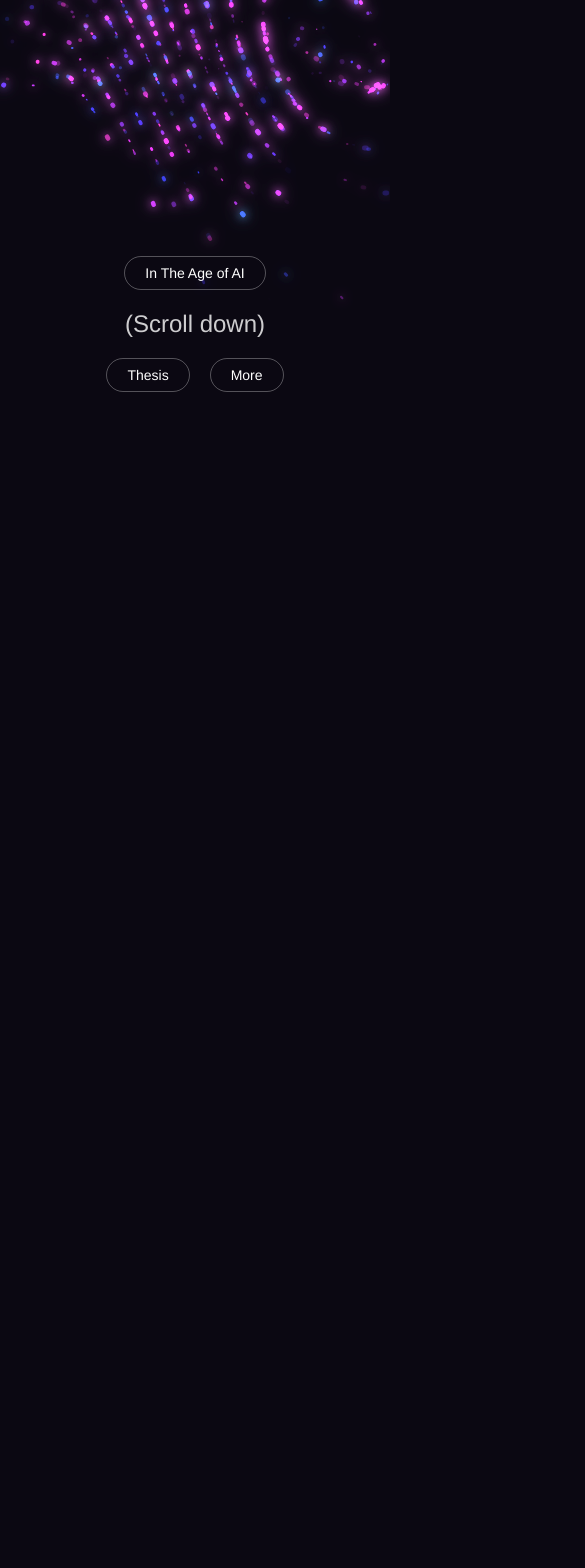
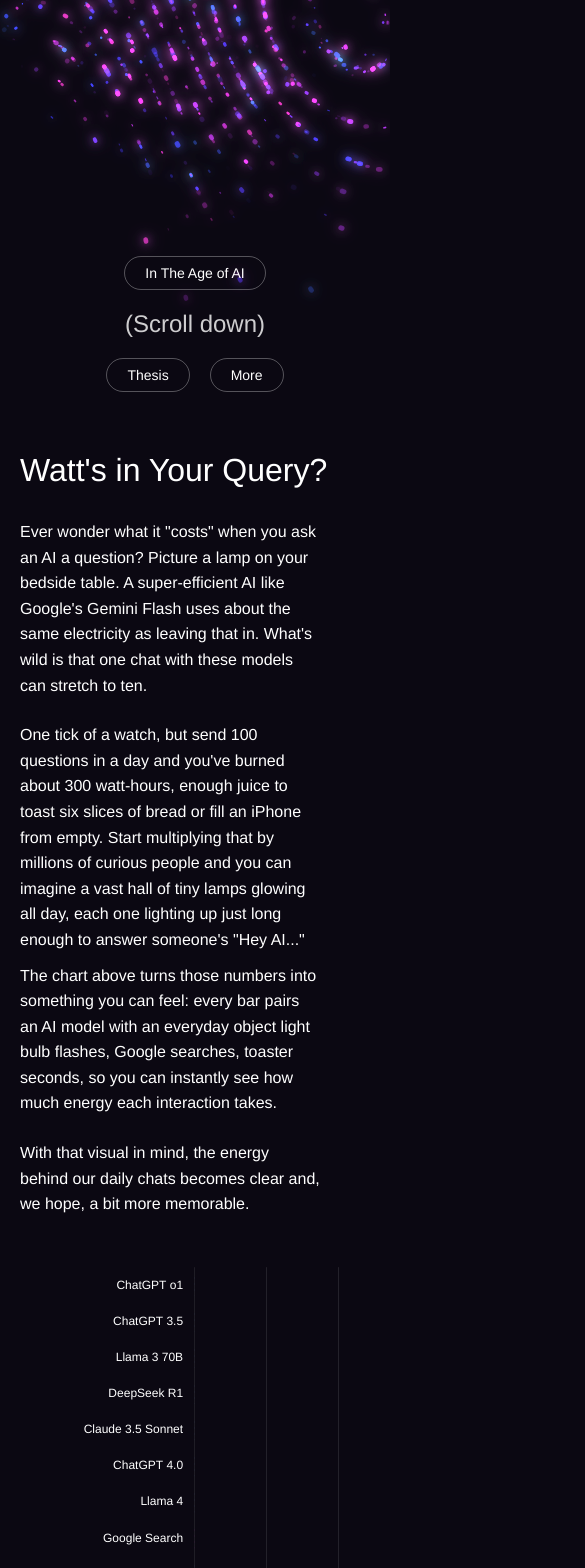
Before and after one commit to ianyyu/MasterThesis, a Vue app: page / in a window 390 px wide. Shown: the part 432-2000 px from the top of the page, 585 px wide, since content can reach past the window. Before the commit the page ends 844 px from the top, so only its background shows below. Built offline with nearby package versions, Linux system fonts and the light colour scheme.

Commit message:
adding Charts

```diff
--- a/index.html
+++ b/index.html
@@ -4,7 +4,7 @@
     <meta charset="UTF-8" />
     <link rel="icon" type="image/svg+xml" href="/vite.svg" />
     <meta name="viewport" content="width=device-width, initial-scale=1.0" />
-    <title>Ambient Background</title>
+    <title>In the Age of AI</title>
   </head>
   <body>
     <div id="app"></div>
--- a/package.json
+++ b/package.json
@@ -9,6 +9,7 @@
     "preview": "vite preview"
   },
   "dependencies": {
+    "chart.js": "^4.4.9",
     "vue": "^3.4.15"
   },
   "devDependencies": {
--- a/src/App.vue
+++ b/src/App.vue
@@ -1,11 +1,13 @@
 <template>
   <div class="app">
     <HeroSection />
+    <Introduction />
   </div>
 </template>
 
 <script setup>
 import HeroSection from './components/HeroSection.vue'
+import Introduction from './components/Introduction.vue'
 </script>
 
 <style>
@@ -22,11 +24,8 @@
   padding: 0;
 }
 
-html, body {
-  overflow: hidden;
-  height: 100%;
-  margin: 0;
-  padding: 0;
+html {
+  scroll-behavior: smooth;
 }
 
 body {
@@ -38,10 +37,8 @@
 }
 
 .app {
-  width: 100vw;
-  height: 100vh;
-  overflow: hidden;
-  position: fixed;
+  width: 100%;
+  height: 100%;
 }
 
 main {
--- /dev/null
+++ b/src/components/EnergyChart.vue
@@ -0,0 +1,219 @@
+<template>
+  <div class="chart-wrapper" ref="chartWrapper">
+    <canvas ref="chartCanvas"></canvas>
+  </div>
+</template>
+
+<script setup>
+import { ref, onMounted, onBeforeUnmount } from 'vue';
+import Chart from 'chart.js/auto';
+
+const chartWrapper = ref(null);
+const chartCanvas = ref(null);
+let chart = null;
+let animationFrameId = null;
+let lastProgress = 0;
+
+let lastScrollY = 0;
+let scrollVelocity = 0;
+let lastScrollTime = Date.now();
+
+const createDotPattern = (color) => {
+  const patternCanvas = document.createElement('canvas');
+  const patternContext = patternCanvas.getContext('2d');
+  const size = 6;
+  const dotSize = 2.5;
+
+  patternCanvas.width = size;
+  patternCanvas.height = size;
+
+  patternContext.fillStyle = 'transparent';
+  patternContext.fillRect(0, 0, size, size);
+
+  patternContext.fillStyle = color;
+  patternContext.beginPath();
+  patternContext.arc(size/2, size/2, dotSize/2, 0, Math.PI * 2);
+  patternContext.fill();
+
+  return patternCanvas;
+};
+
+const actualData = [2.9, 0.54, 3.24, 1.7, 0.46, 0.27, 0.81, 1.0, 0.30, 0.17];
+const labels = ['ChatGPT 3.5', 'ChatGPT 4.0', 'ChatGPT o1', 'Llama 3 70B', 'Llama 4', 'Gemini 1.5 Pro', 'Claude 3.5 Sonnet', 'DeepSeek R1', 'Google Search', '1min use of LED light bulb'];
+
+const combinedData = labels.map((label, index) => ({
+  label,
+  value: actualData[index]
+}));
+
+combinedData.sort((a, b) => b.value - a.value);
+
+const sortedLabels = combinedData.map(item => item.label);
+const sortedData = combinedData.map(item => item.value);
+
+const lerp = (start, end, t) => {
+  return start * (1 - t) + end * t;
+};
+
+const updateChartValues = (progress) => {
+  const currentTime = Date.now();
+  const timeDelta = currentTime - lastScrollTime;
+
+  // Calculate adaptive smoothing based on scroll velocity
+  // Faster scrolling = less smoothing = faster animation
+  const velocityFactor = Math.min(1, Math.abs(scrollVelocity) / 50); // Normalize velocity
+  const smoothingFactor = lerp(0.05, 0.3, velocityFactor); // Smoothing range from 0.05 (slow) to 0.3 (fast)
+
+  const smoothProgress = lerp(lastProgress, progress, smoothingFactor);
+  lastProgress = smoothProgress;
+
+  chart.data.datasets[0].data = sortedData.map(value => value * smoothProgress);
+  chart.update('none');
+
+  if (Math.abs(progress - smoothProgress) > 0.001) {
+    animationFrameId = requestAnimationFrame(() => updateChartValues(progress));
+  }
+};
+
+const handleScroll = () => {
+  const currentScroll = window.scrollY;
+  const currentTime = Date.now();
+  const timeDelta = currentTime - lastScrollTime;
+
+  // Calculate scroll velocity (pixels per millisecond)
+  scrollVelocity = (currentScroll - lastScrollY) / Math.max(1, timeDelta);
+
+  lastScrollY = currentScroll;
+  lastScrollTime = currentTime;
+};
+
+const animateChart = (entries) => {
+  const [entry] = entries;
+
+  // Reset when out of view
+  if (!entry.isIntersecting || !chart) {
+    lastProgress = 0;
+    if (chart) {
+      chart.data.datasets[0].data = Array(sortedLabels.length).fill(0);
+      chart.update('none');
+    }
+    return;
+  }
+
+  // Cancel any ongoing animation
+  if (animationFrameId) {
+    cancelAnimationFrame(animationFrameId);
+  }
+
+  // Calculate progress based on how far the element is through the viewport
+  const rect = entry.boundingClientRect;
+  const viewportHeight = window.innerHeight;
+  const progress = 1 - (rect.top / (viewportHeight - rect.height));
+
+  // Clamp progress between 0 and 1
+  const clampedProgress = Math.min(1, Math.max(0, progress));
+
+  animationFrameId = requestAnimationFrame(() => updateChartValues(clampedProgress));
+};
+
+onMounted(() => {
+  const ctx = chartCanvas.value.getContext('2d');
+
+  // Add scroll listener
+  window.addEventListener('scroll', handleScroll, { passive: true });
+
+  const purplePattern = ctx.createPattern(createDotPattern('#ff00ff'), 'repeat');
+  const bluePattern = ctx.createPattern(createDotPattern('#6083FF'), 'repeat');
+
+  const chartData = {
+    labels: sortedLabels,
+    datasets: [{
+      data: Array(sortedLabels.length).fill(0),
+      backgroundColor: sortedLabels.map(label =>
+        label === '1min use of LED light bulb' || label === 'Google Search'
+          ? purplePattern
+          : bluePattern
+      ),
+      borderColor: 'transparent',
+      borderWidth: 0,
+      borderRadius: 4,
+      barThickness: 20,
+    }]
+  };
+
+  chart = new Chart(ctx, {
+    type: 'bar',
+    data: chartData,
+    options: {
+      indexAxis: 'y',
+      responsive: true,
+      maintainAspectRatio: false,
+      animation: false,
+      plugins: {
+        legend: {
+          display: false
+        },
+        tooltip: {
+          callbacks: {
+            label: function(context) {
+              return `Energy: ${context.raw.toFixed(1)}Wh`;
+            }
+          }
+        }
+      },
+      scales: {
+        x: {
+          grid: {
+            color: 'rgba(255, 255, 255, 0.1)'
+          },
+          ticks: {
+            color: '#fff',
+            font: {
+              weight: '500'
+            }
+          }
+        },
+        y: {
+          grid: {
+            display: false
+          },
+          ticks: {
+            color: '#fff',
+            font: {
+              weight: '500'
+            }
+          }
+        }
+      }
+    }
+  });
+
+  const observer = new IntersectionObserver(animateChart, {
+    threshold: Array.from({ length: 60 }, (_, i) => i / 59),
+    rootMargin: "-10% 0px -10% 0px"
+  });
+
+  if (chartWrapper.value) {
+    observer.observe(chartWrapper.value);
+  }
+
+  onBeforeUnmount(() => {
+    window.removeEventListener('scroll', handleScroll);
+    if (chartWrapper.value) {
+      observer.unobserve(chartWrapper.value);
+    }
+    if (animationFrameId) {
+      cancelAnimationFrame(animationFrameId);
+    }
+  });
+});
+</script>
+
+<style scoped>
+.chart-wrapper {
+  width: 100%;
+  height: 100%;
+  background: transparent;
+  will-change: transform;
+}
+</style>
--- a/src/components/HeroSection.vue
+++ b/src/components/HeroSection.vue
@@ -1,5 +1,5 @@
 <template>
-  <div class="hero-container">
+  <section class="hero-container">
     <div class="hero-text">
       Public understanding of AI's energy cost is still in its infancy. Many users remain unaware that an AI query "costs" anything beyond their internet connection. This project is an exploration of energy consumption of AI.
     </div>
@@ -16,7 +16,7 @@
       </div>
     </div>
     <div class="content--canvas"></div>
-  </div>
+  </section>
 </template>
 
 <script setup>
@@ -130,7 +130,7 @@
   canvasB = document.createElement('canvas');
 
   canvasB.style = `
-    position: fixed;
+    position: absolute;
     top: 0;
     left: 0;
     width: 100%;
@@ -232,14 +232,14 @@
 
 <style scoped>
 .hero-container {
-  position: fixed;
+  position: relative;
   width: 100%;
-  height: 100%;
+  height: 100vh;
   overflow: hidden;
 }
 
 .hero-text {
-  position: fixed;
+  position: absolute;
   top: 40px;
   left: 0;
   right: 0;
@@ -255,7 +255,7 @@
 }
 
 .footer {
-  position: fixed;
+  position: absolute;
   bottom: 40px;
   left: 0;
   right: 0;
@@ -301,6 +301,17 @@
   opacity: 0.8;
 }
 
+.content--canvas {
+  position: absolute;
+  top: 0;
+  left: 0;
+  width: 100%;
+  height: 100%;
+  z-index: 1;
+  background: hsla(260,40%,5%,1);
+  overflow: hidden;
+}
+
 @media screen and (max-width: 768px) {
   .hero-text {
     padding: 0 20px;
@@ -327,14 +338,4 @@
     justify-content: center;
   }
 }
-
-.content--canvas {
-  position: fixed;
-  top: 0;
-  left: 0;
-  width: 100%;
-  height: 100%;
-  z-index: 1;
-  background: hsla(260,40%,5%,1);
-}
 </style>
--- /dev/null
+++ b/src/components/Introduction.vue
@@ -0,0 +1,132 @@
+<template>
+  <section class="introduction">
+    <div class="content">
+      <h2 class="title">Watt's in Your Query?</h2>
+      <div class="text-columns">
+        <div class="column">
+          <p>
+            Ever wonder what it "costs" when you ask an AI a question? Picture a lamp on your bedside table. A super-efficient AI like Google's Gemini Flash uses about the same electricity as leaving that in. What's wild is that one chat with these models can stretch to ten.
+          </p>
+          <p>
+            One tick of a watch, but send 100 questions in a day and you've burned about 300 watt-hours, enough juice to toast six slices of bread or fill an iPhone from empty. Start multiplying that by millions of curious people and you can imagine a vast hall of tiny lamps glowing all day, each one lighting up just long enough to answer someone's "Hey AI..."
+          </p>
+        </div>
+        <div class="column">
+          <p>
+            The chart above turns those numbers into something you can feel: every bar pairs an AI model with an everyday object light bulb flashes, Google searches, toaster seconds, so you can instantly see how much energy each interaction takes.
+          </p>
+          <p>
+            With that visual in mind, the energy behind our daily chats becomes clear and, we hope, a bit more memorable.
+          </p>
+        </div>
+      </div>
+      <div class="chart-container">
+        <EnergyChart />
+      </div>
+    </div>
+  </section>
+</template>
+
+<script setup>
+import { defineComponent } from 'vue';
+import EnergyChart from './EnergyChart.vue';
+</script>
+
+<style scoped>
+.introduction {
+  position: relative;
+  width: 100%;
+  min-height: 100vh;
+  background: hsla(260,40%,5%,1);
+  display: flex;
+  align-items: flex-start;
+  padding: 80px 0 0 0;
+  box-sizing: border-box;
+}
+
+.content {
+  padding-left: 40px;
+  width: 100%;
+}
+
+.title {
+  font-family: "Helvetica Neue", Helvetica, Arial, sans-serif;
+  font-size: 50px;
+  font-weight: 300;
+  color: #fff;
+  margin-bottom: 40px;
+  opacity: 1;
+}
+
+.text-columns {
+  display: grid;
+  grid-template-columns: 1fr 1fr;
+  gap: 32px;
+  margin-bottom:10%;
+  justify-content: space-between;
+  width: 700px;
+}
+
+.column {
+  font-family: "Helvetica Neue", Helvetica, Arial, sans-serif;
+  font-size: 16px;
+  line-height: 1.6;
+  color: #fff;
+  opacity: 1;
+  /*max-width: 300px;*/
+  width: 100%;
+}
+
+.column p {
+  margin-bottom: 24px;
+}
+
+.column p:last-child {
+  margin-bottom: 0;
+}
+
+.chart-container {
+  width: calc(100% - 280px);
+  height: 400px;
+  margin: 60px auto;
+  padding-right: 40px;
+}
+
+@media screen and (max-width: 1200px) {
+  .chart-container {
+    width: calc(100% - 160px);
+  }
+}
+
+@media screen and (max-width: 768px) {
+  .introduction {
+    padding: 40px 0 0 0;
+  }
+
+  .content {
+    padding-left: 20px;
+  }
+
+  .text-columns {
+    grid-template-columns: 1fr;
+    gap: 10px;
+    justify-content: flex-start;
+  }
+
+  .column {
+    max-width: 300px;
+    margin: 0;
+  }
+
+  .title {
+    font-size: 32px;
+    margin-bottom: 30px;
+  }
+
+  .chart-container {
+    width: calc(100% - 40px);
+    margin: 40px auto;
+    padding-right: 20px;
+  }
+}
+</style>
```
Also changed, not shown: 1 other file (tests, documents, lock files or other folders).
